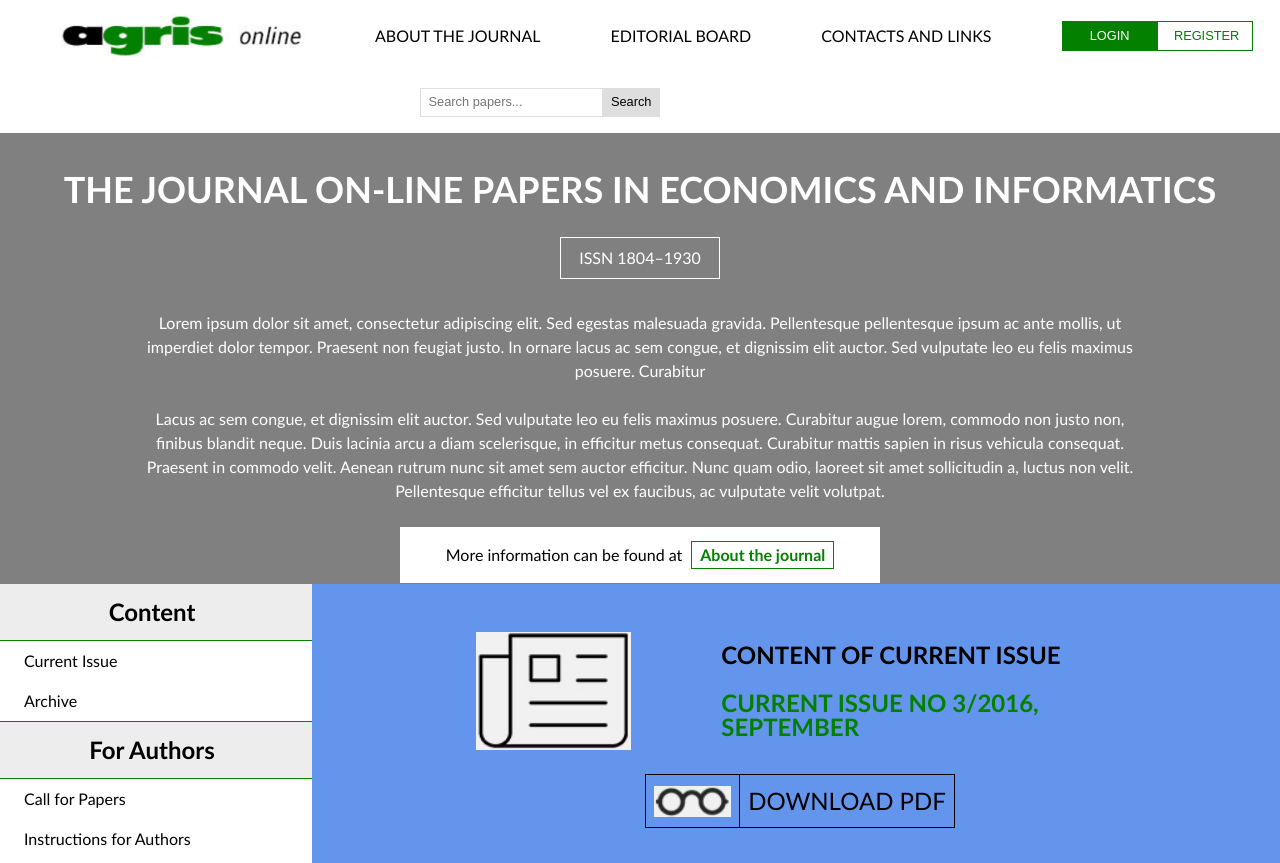
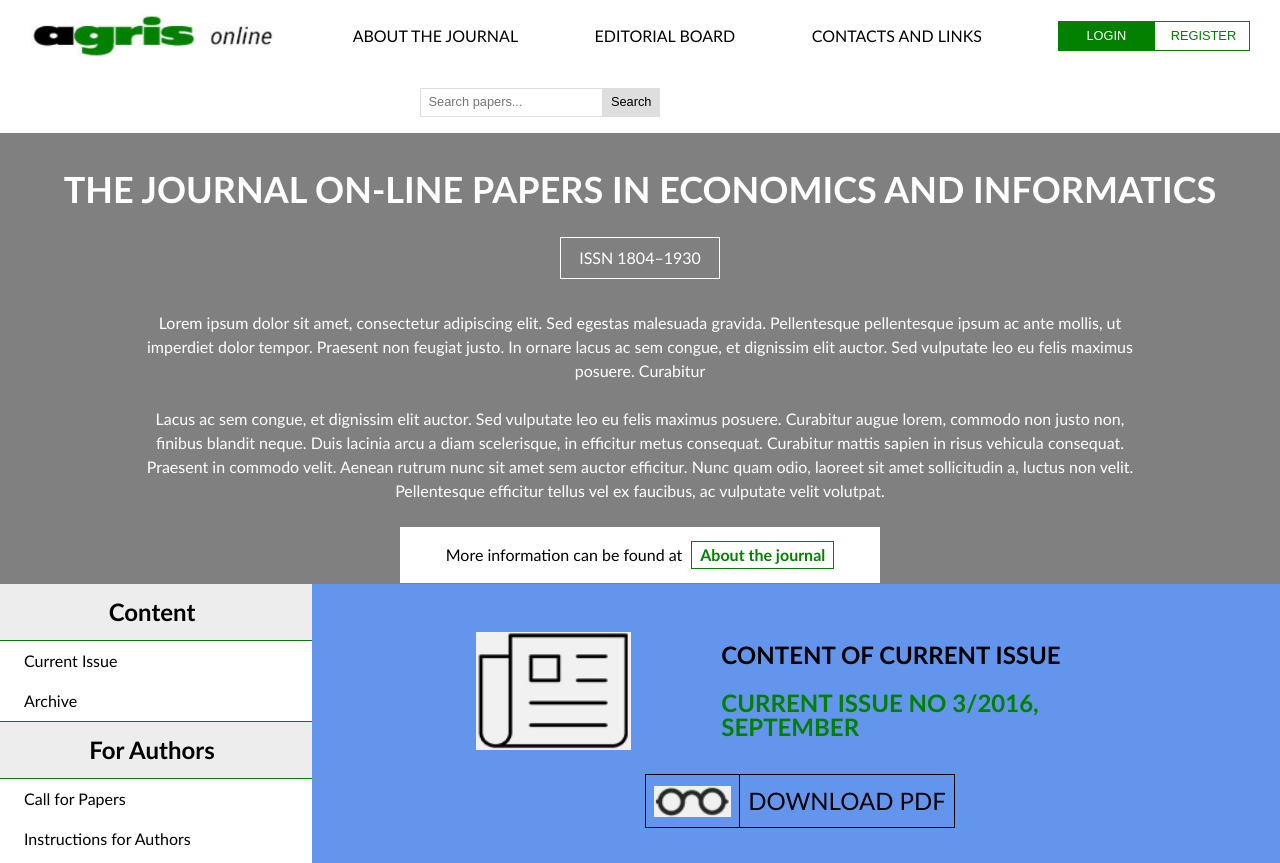
Before and after one commit to LuFi16/Agris5, a website: page index.html in a window 1280 px wide. Shown: the top 863 px of the page. Drawn offline with Linux system fonts and the light colour scheme.

Commit message:
pc version

```diff
--- a/index.html
+++ b/index.html
@@ -10,40 +10,40 @@
 <body class="c-body">
 
 <header class="c-header row">
-    <nav class="c-nav-up col-sm-12 row">
-        <ul class="c-nav-up__text row">
-            <li class="c-nav-up__text-li-logo">
-                <a class="c-nav-up__text-a" href="#">
+    <nav class="c-nav-up__nav col-sm-12 row">
+        <ul class="c-nav-up row">
+            <li class="c-nav-up-li-logo">
+                <a class="c-nav-up-a" href="#">
                     <img class="c-nav-up__img-logo" src="img/agris.png" alt="Agris online" />
                 </a>
             </li>
-            <li class="c-nav-up__text-li">
-                <a class="c-nav-up__text-a" href="#">
+            <li class="c-nav-up-li">
+                <a class="c-nav-up-a" href="#">
                     ABOUT THE JOURNAL
                 </a>
             </li>
-            <li class="c-nav-up__text-li">
-                <a class="c-nav-up__text-a" href="#">
+            <li class="c-nav-up-li">
+                <a class="c-nav-up-a" href="#">
                     EDITORIAL BOARD
                 </a>
             </li>
-            <li class="c-nav-up__text-li">
-                <a class="c-nav-up__text-a" href="#">
+            <li class="c-nav-up-li">
+                <a class="c-nav-up-a" href="#">
                     CONTACTS AND LINKS
                 </a>
             </li>
-            <li class="c-nav-up__text-li-search">  <!-- searching -->
+            <li class="c-nav-up-li-search">  <!-- searching -->
                 <a href="#" class="c-btn__a"><button class="c-btn__login" type="submit">LOGIN</button> </a>
                 <a href="#" class="c-btn__a"><button class="c-btn__register" type="submit">REGISTER</button> </a>
             </li>
-            <li class="c-nav-up__text-li-search">  <!-- searching -->
+            <li class="c-nav-up-li-search">  <!-- searching -->
                 <input class="c-field__search" type="text" placeholder="Search papers...">
                 <button class="c-btn__search" type="submit">Search</button>
             </li>
-                <!-- switch to en/cs version
-                <li class="c-nav-up__text-li">
-                    <a class="c-flag c-btn c-btn--ghost">Switch to <img src="img/en.svg" height="18" alt="english" title="english"></a>
-                </li>  -->
+            <!-- switch to en/cs version
+            <li class="c-nav-up-li">
+                <a class="c-flag c-btn c-btn--ghost">Switch to <img src="img/en.svg" height="18" alt="english" title="english"></a>
+            </li>  -->
             <li class="c-nav-up__li c-nav-up__li-menu c-nav-up__menu col-sm-2 row">
                 <a href="#" class="c-nav-up__a">
                     <img class="c-nav-up__img-menu" src="img/Hamburger_icon.png" alt="Agris online" />
@@ -60,7 +60,7 @@
                 THE JOURNAL ON-LINE PAPERS IN ECONOMICS AND INFORMATICS
             </h1>
             <p class="c-main__issn col-sm-12">
-               ISSN&nbsp;1804&ndash;1930
+                ISSN&nbsp;1804&ndash;1930
                 <!-- &nbsp; is not breaking space -->
             </p>
             <div class="c-main__text">
--- a/scss/components/_components.articles.scss
+++ b/scss/components/_components.articles.scss
@@ -60,6 +60,9 @@ $width-min-article: 10rem;
   padding: 0.5rem;
   margin: 0;
 }
+.c-first__download:hover{
+  background: transparentize($color-agris-green, 0.9);
+}
 .c-article{
   background: $color-article;
   margin: 0 1rem 1rem 1rem;
--- a/scss/components/_components.header.scss
+++ b/scss/components/_components.header.scss
@@ -35,7 +35,9 @@
     margin-left: 0.3rem;
     font-weight: 600;
   }
-
+.c-main__about:hover{
+  background: transparentize($color-agris-green, 0.9);
+}
 
 @media (min-width: 1024px) {    // COMPUTER
   .c-main__text{
--- a/scss/components/_components.nav-up.scss
+++ b/scss/components/_components.nav-up.scss
@@ -1,37 +1,39 @@
-
 .c-header{}
-.c-nav-up{
+.c-nav-up__nav{
   background: $color-header;
   width: 100%;
   padding: 0;
   margin: 0;
 }
-//.c-nav-up__ul{}
-//.c-nav-up__li{
-//  list-style-type: none;
-//}
-//.c-nav-up__li-menu{}
-//.c-nav-up__a{}
-//.c-nav-up__img-logo{}
-//.c-nav-up__img-menu{}
-.c-nav-up__text{
+.c-nav-up{
   padding: 0;
   margin: 0;
- }
-.c-nav-up__text-li{
+}
+.c-nav-up__img-logo{
+  max-height: 45px;
+  width: auto;
+}
+.c-nav-up-li{
   list-style-type: none;
+  margin: auto;
 }
-.c-nav-up__text-li:hover{
+.c-nav-up-li:hover{
   background: transparentize($color-agris-green, 0.9);
 }
-.c-nav-up__text-li-search{
+.c-nav-up-li-search{
   padding: 0;
   list-style-type: none;
+  margin: auto;
 }
-.c-nav-up__text-li-search:hover{
+.c-nav-up-li-search:hover{
   background: none;
 }
-.c-nav-up__text-a{
+.c-nav-up-li-logo{
+  list-style-type: none;
+  padding: 0 1rem 0 1rem;
+  margin: auto;
+}
+.c-nav-up-a{
   text-decoration: none;
   color: $color-text;
 }
@@ -43,6 +45,9 @@
   font-size: 0.8rem;
   width: 6rem;
 }
+.c-btn__login:hover{
+  background: darken($color-agris-green, 5);
+}
 .c-btn__register{
   margin-left: -0.3rem;   // for button next to the search without a space
   background: none;
@@ -52,12 +57,18 @@
   font-size: 0.8rem;
   width: 6rem;
 }
+.c-btn__register:hover{
+  background: transparentize($color-agris-green, 0.9);
+}
 .c-btn__search{
   background: $color-footer;
   border: 0.5px solid $color-nav-side-line;
   padding: 0.4rem 0.5rem 0.4rem 0.5rem;
   margin-left: -0.3rem;   // for button next to the search without a space
   font-size: 0.8rem;
+}
+.c-btn__search:hover{
+  background: transparentize(black, 0.8);
 }
 .c-field__search{
   border: 0.5px solid $color-nav-side-line;
@@ -71,45 +82,31 @@
 
 
 @media (min-width: 1024px) {    // COMPUTER
-  .c-nav-up__text{
-    display: inline-flex;
-    align-items: center;
-    padding: 0;
-    margin: auto;
-  }
-  .c-nav-up__img-logo{
-    padding-left: 2rem;
-    max-height: 45px;
-    width: auto;
+  .c-nav-up{
+    margin: auto;  //horizontal alignment to center for whole up menu
   }
   .c-nav-up__img-menu{
     display: none;
   }
-  .c-nav-up__text-li{
+  .c-nav-up-li{
     padding: 1.5rem 1rem 1.5rem 1rem;
-    margin: auto;
   }
-  .c-nav-up__text-li-search{
+  .c-nav-up-li-search{
     padding: 1rem 1rem 1rem 1rem;
-    margin: auto;
   }
-  .c-nav-up__text-li-logo{
-    list-style-type: none;
-    padding: 0 1rem 0 1rem;
-    margin: auto;
-  }
+
 }
 
 @media (min-width: 600px) and (max-width: 1023px) {   // TABLET
 }
 
 @media (max-width: 599px) {   // MOBILE
-  .c-nav-up__text{
+  .c-nav-up{
     display: inline-block;
     padding-left: 6rem;
   }
   .c-nav-up__li{
-   margin-top: 1.5rem;
+    margin-top: 1.5rem;
   }
   .c-nav-up__img-menu{
     max-height: 50px;
@@ -118,7 +115,4 @@
     margin: 0;
     padding: 0;
   }
-  //.c-nav-up__text{
-  //  display: none;
-  //}
 }
```
Also changed, not shown: css/main.css.
